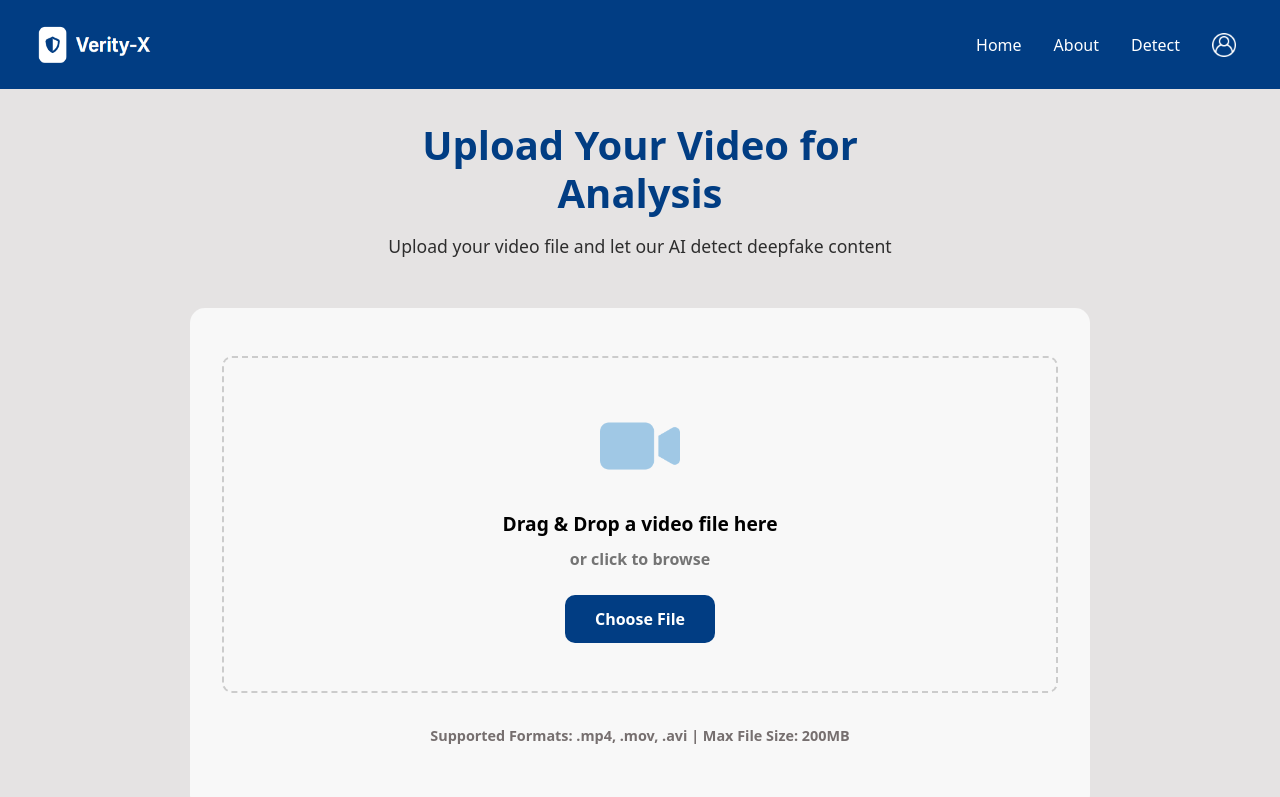
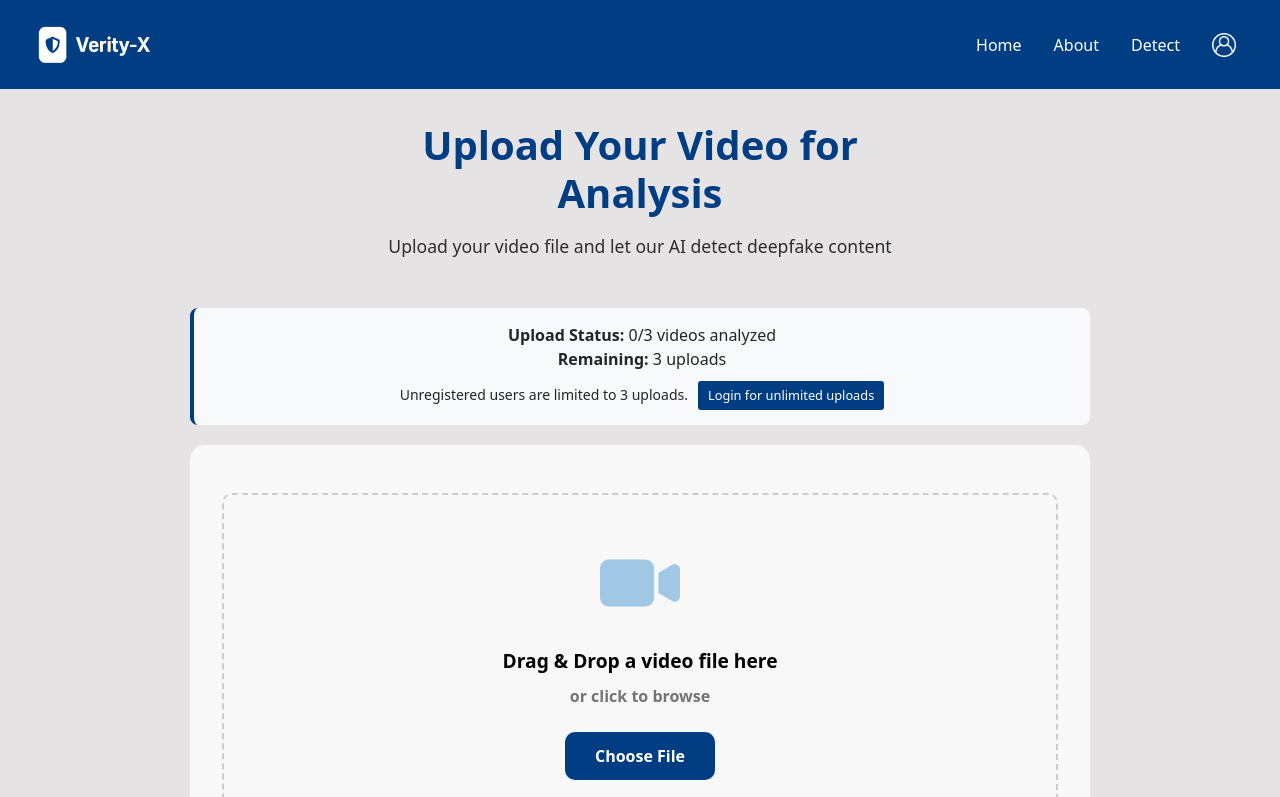
Before and after one commit to SarindiRithosha/Deepfake-Detection-, a React (Create React App) app in the folder frontend/: page /detect in a window 1280 px wide. Shown: the top 797 px of the page. Built offline with nearby package versions, Linux system fonts and the light colour scheme; no server answers.

Commit message:
Detection Page updated: Added upload limit functionality

```diff
--- a/frontend/src/components/Detection.js
+++ b/frontend/src/components/Detection.js
@@ -1,15 +1,27 @@
 import React, { useState, useRef } from 'react';
 import { useNavigate } from 'react-router-dom';
+import { useAuth } from '../contexts/AuthContext';
 import axios from 'axios';
 
 function Detection() {
   const [file, setFile] = useState(null);
   const [uploadProgress, setUploadProgress] = useState(0);
   const [status, setStatus] = useState('idle');
+  const [showLimitModal, setShowLimitModal] = useState(false);
   const fileInputRef = useRef(null);
   const navigate = useNavigate();
+  const { currentUser, uploadCount, incrementUploadCount, canUpload, getUploadLimit } = useAuth();
+
+  const maxUploads = getUploadLimit();
+  const remaining = maxUploads - uploadCount;
 
   const handleFileChange = async (selectedFile) => {
+    // Check upload limit before proceeding
+    if (!canUpload()) {
+      setShowLimitModal(true);
+      return;
+    }
+
     // Validate file type
     const allowedFormats = ['.mp4', '.mov', '.avi'];
     const fileExtension = selectedFile.name.substring(selectedFile.name.lastIndexOf('.')).toLowerCase();
@@ -45,6 +57,9 @@ function Detection() {
         },
         timeout: 300000,
       });
+
+      // Increment upload count on successful upload
+      await incrementUploadCount();
 
       setStatus('processing');
 
@@ -105,6 +120,27 @@ function Detection() {
       <div style={headerStyle}>
         <h1 style={titleStyle}>Upload Your Video for Analysis</h1>
         <p style={subtitleStyle}>Upload your video file and let our AI detect deepfake content</p>
+      </div>
+
+      {/* Upload Limit Info */}
+      <div style={uploadLimitInfoStyle}>
+        <strong>Upload Status:</strong> {uploadCount}/{maxUploads} videos analyzed
+        <br />
+        <strong>Remaining:</strong> {remaining} upload{remaining !== 1 ? 's' : ''}
+
+        {!currentUser && (
+          <div style={{ marginTop: '10px' }}>
+            <small>
+              Unregistered users are limited to 3 uploads.
+              <button
+                onClick={() => navigate('/login')}
+                style={loginPromptStyle}
+              >
+                Login for unlimited uploads
+              </button>
+            </small>
+          </div>
+        )}
       </div>
 
       <div style={containerStyle}>
@@ -200,6 +236,35 @@ function Detection() {
           </p>
         )}
       </div>
+
+      {/* Upload Limit Modal */}
+      {showLimitModal && (
+        <div style={modalOverlayStyle}>
+          <div style={modalStyle}>
+            <h3>Upload Limit Reached</h3>
+            <p>You have reached the maximum of {maxUploads} uploads.</p>
+            {!currentUser ? (
+              <>
+                <p>Please login or register to continue using Verity-X.</p>
+                <button
+                  onClick={() => navigate('/login')}
+                  style={modalButtonStyle}
+                >
+                  Login Now
+                </button>
+              </>
+            ) : (
+              <p>Please contact support if you need more uploads.</p>
+            )}
+            <button
+              onClick={() => setShowLimitModal(false)}
+              style={cancelButtonStyle}
+            >
+              Cancel
+            </button>
+          </div>
+        </div>
+      )}
     </div>
   );
 }
@@ -232,6 +297,29 @@ const subtitleStyle = {
   color: '#000',
   fontSize: '1.1rem',
   opacity: '0.8',
+};
+
+// New styles for upload limit info
+const uploadLimitInfoStyle = {
+  backgroundColor: '#f8f9fa',
+  padding: '15px',
+  borderRadius: '8px',
+  margin: '0 0 20px 0',
+  borderLeft: '4px solid #013D83',
+  width: '100%',
+  maxWidth: '900px',
+  textAlign: 'center'
+};
+
+const loginPromptStyle = {
+  backgroundColor: '#013D83',
+  color: 'white',
+  border: 'none',
+  padding: '5px 10px',
+  borderRadius: '3px',
+  marginLeft: '10px',
+  cursor: 'pointer',
+  fontSize: '0.8rem'
 };
 
 const containerStyle = {
@@ -286,11 +374,6 @@ const chooseFileButtonStyle = {
   fontSize: '1rem',
   cursor: 'pointer',
   transition: 'all 0.3s ease',
-};
-
-chooseFileButtonStyle[':hover'] = {
-  transform: 'translateY(-2px)',
-  boxShadow: '0 5px 15px rgba(0,0,0,0.2)',
 };
 
 const uploadingStyle = {
@@ -416,6 +499,49 @@ const supportedTextStyle = {
   fontSize: '0.9rem',
 };
 
+// Modal styles
+const modalOverlayStyle = {
+  position: 'fixed',
+  top: 0,
+  left: 0,
+  right: 0,
+  bottom: 0,
+  backgroundColor: 'rgba(0,0,0,0.5)',
+  display: 'flex',
+  alignItems: 'center',
+  justifyContent: 'center',
+  zIndex: 1000
+};
+
+const modalStyle = {
+  backgroundColor: 'white',
+  padding: '2rem',
+  borderRadius: '10px',
+  maxWidth: '400px',
+  width: '90%',
+  textAlign: 'center'
+};
+
+const modalButtonStyle = {
+  backgroundColor: '#013D83',
+  color: 'white',
+  border: 'none',
+  padding: '10px 20px',
+  borderRadius: '5px',
+  margin: '5px',
+  cursor: 'pointer'
+};
+
+const cancelButtonStyle = {
+  backgroundColor: '#6c757d',
+  color: 'white',
+  border: 'none',
+  padding: '10px 20px',
+  borderRadius: '5px',
+  margin: '5px',
+  cursor: 'pointer'
+};
+
 const styles = `
   @keyframes spin {
     0% { transform: rotate(0deg); }
```
Also changed, not shown: 1 other file (tests, documents, lock files or other folders).
